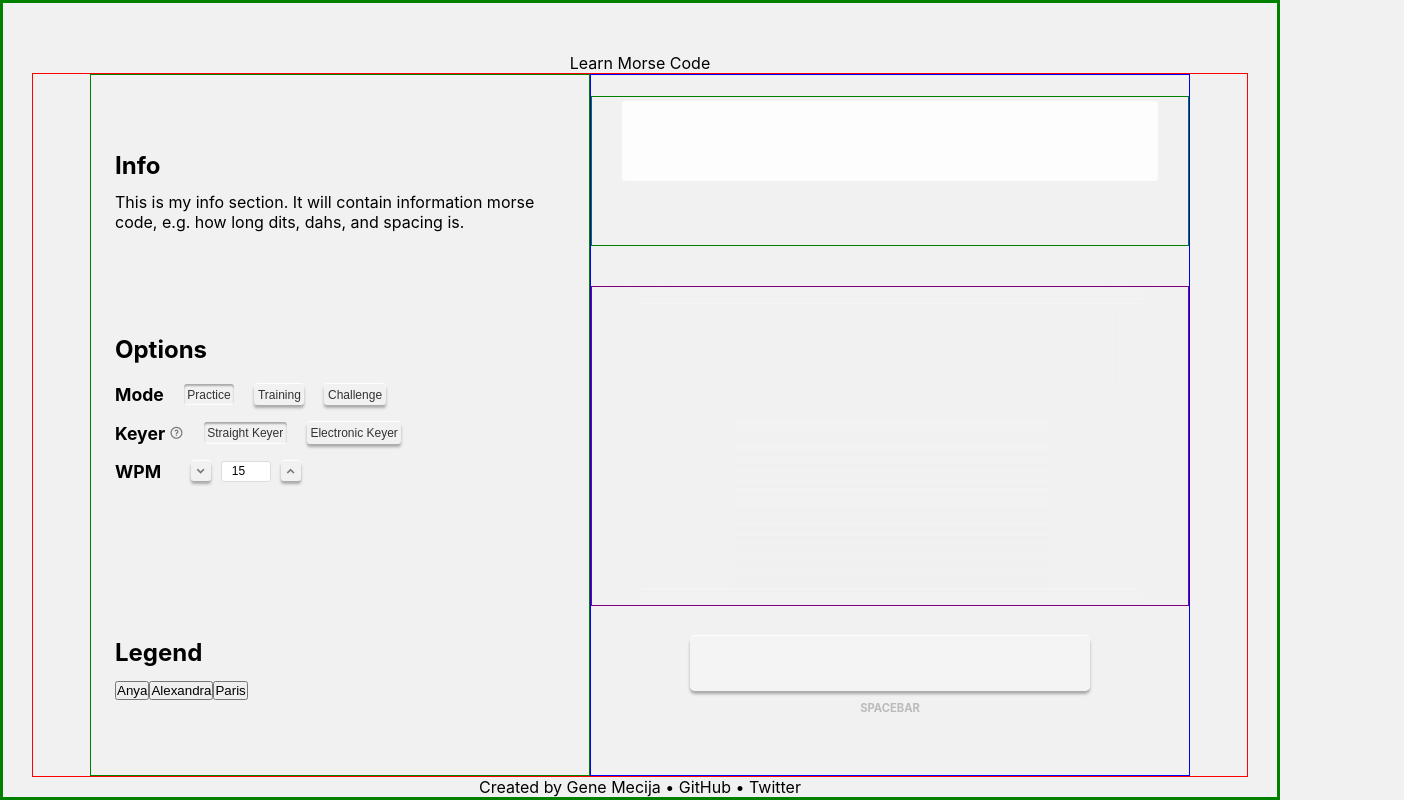
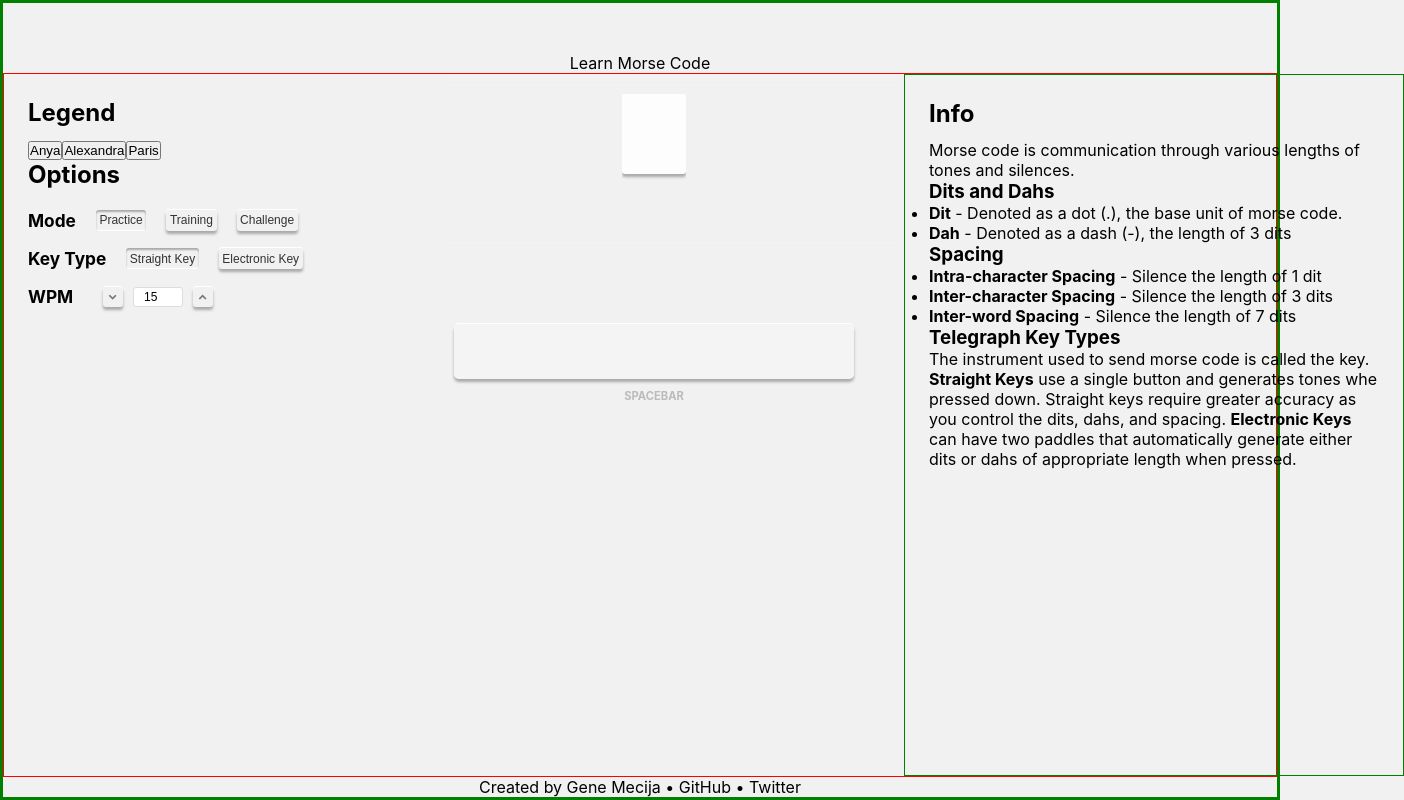
Before and after one commit to genemecija/learn-morse-code, a React (Create React App) app: page / in a window 1280 px wide. Shown: the whole page, 1404 px wide, since content can reach past the window. Built offline with nearby package versions, Linux system fonts and the light colour scheme.

Commit message:
Alpha/Dit buffer display overflow fade out, Info section, Layout updates

```diff
--- a/src/App.js
+++ b/src/App.js
@@ -39,8 +39,8 @@ export default React.memo(function App() {
                 <MorseBufferContextProvider>
                 <WordListPickerContextProvider>
                 <WordFeederContextProvider>
-                    <div id="sidebar">
-                        <Info />
+                    <div className="sidebar" id="left">
+                        <Legend />
                         <div id="mainOptions">
                             <h2>Options</h2>
                             <ModePicker />
@@ -50,7 +50,6 @@ export default React.memo(function App() {
                                 <WordListPicker />
                             }
                         </div>
-                        <Legend />
                     </div>
                     <div id="main-interface">
                         {keyType === "straight" ?
@@ -77,6 +76,9 @@ export default React.memo(function App() {
 
                         <MorseButtons />
                     </div>
+                    <div className="sidebar" id="right">
+                        <Info />
+                    </div>
                 </WordFeederContextProvider>
                 </WordListPickerContextProvider>
                 </MorseBufferContextProvider>
--- a/src/app-modes/PracticeMode.js
+++ b/src/app-modes/PracticeMode.js
@@ -10,7 +10,7 @@ export default (function PracticeMode(props) {
     return (
         <>
             <MorseBufferDisplay /><br/>
-            <MorseHistory />
+            <MorseHistoryTextBox />
         </>
     );
 
--- a/src/components/Info.js
+++ b/src/components/Info.js
@@ -5,7 +5,19 @@ export default React.memo(function Info() {
     return (
         <div id="info">
             <h2>Info</h2>
-            <p>This is my info section. It will contain information morse code, e.g. how long dits, dahs, and spacing is.</p>
+            Morse code is communication through various lengths of tones and silences.
+            <ul>
+                <h3>Dits and Dahs</h3>
+                <li><b>Dit</b> - Denoted as a dot (.), the base unit of morse code.</li>
+                <li><b>Dah</b> - Denoted as a dash (-), the length of 3 dits</li>
+                <h3>Spacing</h3>
+                <li><b>Intra-character Spacing</b> - Silence the length of 1 dit</li>
+                <li><b>Inter-character Spacing</b> - Silence the length of 3 dits</li>
+                <li><b>Inter-word Spacing</b> - Silence the length of 7 dits</li>
+            </ul>
+
+            <h3>Telegraph Key Types</h3>
+            <p>The instrument used to send morse code is called the key. <b>Straight Keys</b> use a single button and generates tones whe pressed down. Straight keys require greater accuracy as you control the dits, dahs, and spacing. <b>Electronic Keys</b> can have two paddles that automatically generate either dits or dahs of appropriate length when pressed.</p>
         </div>
     )
 })
--- a/src/components/KeyTypePicker.js
+++ b/src/components/KeyTypePicker.js
@@ -36,14 +36,15 @@ export default React.memo(function KeyTypePicker() {
     return (
             <div id="keyType" className="mode-picker">
                 <div id="title">
-                    Keyer&nbsp;<i className="ri-question-line"></i>
+                    Key Type
+                    {/* &nbsp;<i className="ri-question-line"></i>  */}
                 </div>
                 <div id="buttons">
                     <button id="straight" className="selected" onClick={handleClick}>
-                        Straight Keyer
+                        Straight Key
                     </button>
                     <button id="electronic" onClick={handleClick}>
-                        Electronic Keyer
+                        Electronic Key
                     </button>
                 </div>
             </div>
--- a/src/components/MorseBufferDisplay.js
+++ b/src/components/MorseBufferDisplay.js
@@ -29,8 +29,11 @@ export default React.memo(function MorseBufferDisplay() {
 
     return (
         <div id="morseBufferDisplay">
-            <div id="ditDahs">
-                {ditDahs}
+            <div id="overlay"></div>
+            <div id="ditDahs-container">
+                <div id="ditDahs">
+                    {ditDahs}
+                </div>
             </div>
             <div id="alphanumeric-container">
                 <div id="alphanumeric">
--- a/src/config.json
+++ b/src/config.json
@@ -8,5 +8,5 @@
         "normal": 24,
         "fast": 17
     },
-    "historySize": 7
+    "historySize": 40
 }
--- a/src/css/App.css
+++ b/src/css/App.css
@@ -43,17 +43,34 @@ header {
   display: -ms-flexbox;
   display: flex;
   height: 95vh;
-  width: 95vw;
+  width: 100%;
   border: 1px solid red;
-  -webkit-box-pack: center;
-      -ms-flex-pack: center;
-          justify-content: center;
+  -webkit-box-pack: start;
+      -ms-flex-pack: start;
+          justify-content: flex-start;
   -webkit-box-align: center;
       -ms-flex-align: center;
           align-items: center;
 }
 
-#main-content #sidebar {
+#main-content .sidebar#left {
+  display: -webkit-box;
+  display: -ms-flexbox;
+  display: flex;
+  -webkit-box-orient: vertical;
+  -webkit-box-direction: normal;
+      -ms-flex-direction: column;
+          flex-direction: column;
+  -webkit-box-pack: start;
+      -ms-flex-pack: start;
+          justify-content: flex-start;
+  height: 100%;
+  min-width: 400px;
+  width: 400px;
+  padding: 1.5em;
+}
+
+#main-content .sidebar#right {
   border: 1px solid green;
   display: -webkit-box;
   display: -ms-flexbox;
@@ -62,15 +79,17 @@ header {
   -webkit-box-direction: normal;
       -ms-flex-direction: column;
           flex-direction: column;
-  -ms-flex-pack: distribute;
-      justify-content: space-around;
+  -webkit-box-pack: start;
+      -ms-flex-pack: start;
+          justify-content: flex-start;
   height: 100%;
-  width: 500px;
+  min-width: 500px;
+  width: 600px;
   padding: 1.5em;
+  right: 0px;
 }
 
 #main-content #main-interface {
-  border: 1px solid blue;
   display: -webkit-box;
   display: -ms-flexbox;
   display: flex;
@@ -81,12 +100,15 @@ header {
   -webkit-box-align: center;
       -ms-flex-align: center;
           align-items: center;
-  -webkit-box-pack: center;
-      -ms-flex-pack: center;
-          justify-content: center;
-  width: 600px;
+  -webkit-box-pack: start;
+      -ms-flex-pack: start;
+          justify-content: flex-start;
+  -webkit-box-flex: 1;
+      -ms-flex-positive: 1;
+          flex-grow: 1;
   height: 100%;
-  min-width: 400px;
+  min-width: 500px;
+  width: 500px;
 }
 
 h2 {
@@ -137,7 +159,7 @@ i[class*="ri-"] {
 
 #mainOptions .mode-picker #title {
   font-weight: bold;
-  font-size: 1.1em;
+  font-size: 1.08em;
   height: 100%;
   display: -webkit-box;
   display: -ms-flexbox;
@@ -252,7 +274,7 @@ i[class*="ri-"] {
 #legend #legend-items .item {
   border: 1px solid #ccc;
   margin: 1px;
-  width: 80px;
+  width: 19%;
   display: -webkit-box;
   display: -ms-flexbox;
   display: flex;
@@ -442,7 +464,6 @@ i[class*="ri-"] {
 }
 
 #morseBufferDisplay {
-  border: 1px solid green;
   display: -webkit-box;
   display: -ms-flexbox;
   display: flex;
@@ -457,48 +478,54 @@ i[class*="ri-"] {
       -ms-flex-align: center;
           align-items: center;
   width: 100%;
-  height: 150px;
+  height: 180px;
   margin-bottom: 20px;
   font-family: "Courier Prime", Courier, monospace;
+  position: relative;
+  padding-top: 15px;
+  padding-bottom: 15px;
+}
+
+#morseBufferDisplay #overlay {
+  -webkit-box-shadow: inset 20px 0px 20px -5px #f1f1f1;
+          box-shadow: inset 20px 0px 20px -5px #f1f1f1;
+  position: absolute;
+  display: inline-block;
+  top: 0;
+  left: 0;
+  width: 100%;
+  height: 100%;
+  z-index: 100;
 }
 
 #morseBufferDisplay #alphanumeric-container {
-  background: #fdfdfd;
-  display: -webkit-box;
-  display: -ms-flexbox;
-  display: flex;
-  padding-left: 5px;
-  height: 5rem;
-  padding-top: 10px;
-  width: 90%;
-  margin-bottom: 10px;
-  display: flex;
-  -webkit-box-pack: center;
-      -ms-flex-pack: center;
-          justify-content: center;
-  -webkit-box-align: center;
-      -ms-flex-align: center;
-          align-items: center;
-  border-radius: 3px;
+  text-align: center;
+  max-width: 100%;
+  overflow-x: hidden;
 }
 
 #morseBufferDisplay #alphanumeric-container #alphanumeric {
+  background: #fdfdfd;
+  height: 5rem;
+  padding-left: 5px;
+  padding-right: 5px;
+  padding-top: 0.45rem;
   font-size: 4rem;
-  background-color: transparent;
+  min-width: 4rem;
+  margin-bottom: 10px;
+  border-radius: 3px;
+  -webkit-box-shadow: 0px 3px 3px rgba(0, 0, 0, 0.3), 0px -1px 1px white;
+          box-shadow: 0px 3px 3px rgba(0, 0, 0, 0.3), 0px -1px 1px white;
+  float: right;
 }
 
-#morseBufferDisplay #alphanumeric-container #alphanumeric:first-child {
-  padding-left: 5px;
-  padding-right: 5px;
+#morseBufferDisplay #ditDahs-container {
+  text-align: center;
+  max-width: 100%;
+  overflow-x: hidden;
 }
 
-#morseBufferDisplay #alphanumeric-container #alphanumeric span {
-  padding: 3px;
-  -webkit-transition: background 300ms ease-in-out;
-  transition: background 300ms ease-in-out;
-}
-
-#morseBufferDisplay #ditDahs {
+#morseBufferDisplay #ditDahs-container #ditDahs {
   height: 50px;
   padding-right: 5px;
   display: -webkit-box;
@@ -513,15 +540,10 @@ i[class*="ri-"] {
           justify-content: center;
   font-size: 3rem;
   font-family: "Courier", monospace;
+  float: right;
 }
 
-#morseBufferDisplay #ditDahs span {
-  padding: 3px;
-  -webkit-transition: background 100ms ease-in-out;
-  transition: background 100ms ease-in-out;
-}
-
-#morseBufferDisplay #ditDahs .ditDah {
+#morseBufferDisplay #ditDahs-container #ditDahs .ditDah {
   background: #fdfdfd;
   height: 40px;
   width: 30px !important;
@@ -651,21 +673,31 @@ i[class*="ri-"] {
 }
 
 #morseHistory-textbox {
-  border: 1px solid cyan;
+  background: #ddd;
+  border-radius: 5px;
+  height: auto;
+  width: 90%;
+  font-family: Courier;
+  font-size: 1.5rem;
   display: -webkit-box;
   display: -ms-flexbox;
   display: flex;
-  height: 150px;
-  width: 75%;
-  padding: 15px;
-  font-family: Courier;
-  font-size: 1.5rem;
+  -ms-flex-line-pack: start;
+      align-content: flex-start;
+  -ms-flex-wrap: wrap;
+      flex-wrap: wrap;
 }
 
 #morseHistory-textbox span {
-  background: #CCC;
-  margin-right: 0.7rem;
+  margin: 5px;
+  background: #fdfdfd;
   height: 1.5rem;
+  padding: 4px;
+  padding-top: 0px;
+  padding-bottom: 0px;
+  border-radius: 3px;
+  -webkit-box-shadow: 0px 3px 3px rgba(0, 0, 0, 0.2), 0px -1px 1px rgba(255, 255, 255, 0.1);
+          box-shadow: 0px 3px 3px rgba(0, 0, 0, 0.2), 0px -1px 1px rgba(255, 255, 255, 0.1);
 }
 
 #morseHistory {
--- a/src/hooks/useStraightKey.js
+++ b/src/hooks/useStraightKey.js
@@ -66,7 +66,7 @@ function useStraightKey() {
                 (event.repeat)) {
                 return
             }
-            if (event.keyCode === 32) {
+            else {
                 document.getElementById('morseButton').classList.add('active')
 
                 isRunning = true
--- a/src/scss/App.scss
+++ b/src/scss/App.scss
@@ -51,29 +51,42 @@ header {
 #main-content {
     display: flex;
     height: 95vh;
-    width: 95vw;
+    width: 100%;
     border: 1px solid red;
-    justify-content: center;
+    justify-content: flex-start;
     align-items: center;
 
-    #sidebar {
+    .sidebar#left {
+        // border: 1px solid green;
+        display: flex;
+        flex-direction: column;
+        justify-content: flex-start;
+        height: 100%;
+        min-width: 400px;
+        width: 400px;
+        padding: 1.5em;
+    }
+    .sidebar#right {
         border: 1px solid green;
         display: flex;
         flex-direction: column;
-        justify-content: space-around;
+        justify-content: flex-start;
         height: 100%;
-        width: 500px;
+        min-width: 500px;
+        width: 600px;
         padding: 1.5em;
+        right: 0px;
     }
     #main-interface {
-        border: 1px solid blue;
+        // border: 1px solid blue;
         display: flex;
         flex-direction: column;
         align-items: center;
-        justify-content: center;
-        width: 600px;
+        justify-content: flex-start;
+        flex-grow: 1;
         height: 100%;
-        min-width: 400px;
+        min-width: 500px;
+        width: 500px;
     }
 }
 footer {
@@ -112,7 +125,7 @@ i[class*="ri-"] {
 
         #title {
             font-weight: bold;
-            font-size: 1.1em;
+            font-size: 1.08em;
             // border: 1px solid red;
             height: 100%;
             display: flex;
@@ -195,7 +208,7 @@ i[class*="ri-"] {
         .item {
             border: 1px solid #ccc;
             margin: 1px;
-            width: 80px;
+            width: 19%;
             display: flex;
 
             button {
@@ -414,65 +427,89 @@ i[class*="ri-"] {
 
 
 #morseBufferDisplay {
-    border: 1px solid green;
+    // border: 1px solid green;
     display: flex;
     justify-content: center;
     flex-direction: column-reverse;
     align-items: center;
     width: 100%;
-    height: 150px;
+    height: 180px;
     margin-bottom: 20px;
     font-family: $buffer-font;
+    position: relative;
+    padding-top: 15px;
+    padding-bottom: 15px;
     // font-weight: bold;
+
+    #overlay {
+        // background: blue;
+        box-shadow: inset 20px 0px 20px -5px $main-bg-color-light;
+        position: absolute;
+        display: inline-block;
+        top:0;
+        left:0;
+        width: 100%;
+        height: 100%;
+        z-index: 100;
+    }
 
     #alphanumeric-container {
         // border-left: 2px solid #000;
-        background: #fdfdfd;
-        display: flex;
-        padding-left: 5px;
-        height: 5rem;
-        padding-top: 10px;
-        width: 90%;
-        margin-bottom: 10px;
-        display: flex;
-        justify-content: center;
-        align-items: center;
-        border-radius: $main-border-radius;
-        // box-shadow: $main-box-shadow-light;
+
+        // display: flex;
+
+
+        // display: flex;
+        // justify-content: center;
+        // align-items: center;
         // box-shadow: $morseCard-shadow-light;
+        text-align: center;
+        max-width: 100%;
+        overflow-x: hidden;
+        // border: 1px solid red;
 
         #alphanumeric {
-            font-size:  4rem;
-            background-color: transparent;
-
-            &:first-child {
+            // border: 1px solid blue;
+            background: #fdfdfd;
+            height: 5rem;
             padding-left: 5px;
             padding-right: 5px;
-                // box-shadow: $main-box-shadow;
-            }
-            span {
-                padding: $main-border-radius;
-                transition: background 300ms ease-in-out;
+            padding-top: 0.45rem;
+            font-size:  4rem;
+            min-width: 4rem;
+            margin-bottom: 10px;
+            border-radius: $main-border-radius;
+            box-shadow: $main-box-shadow-light;
+            float: right;
         }
     }
-    }
+    #ditDahs-container {
+        // display: flex;
+        // justify-content: flex-start;
+        text-align: center;
+        max-width: 100%;
+        // border: 1px solid red;
+        overflow-x: hidden;
 
         #ditDahs {
-        // width: 50%;
             height: 50px;
             padding-right: 5px;
             // border-right: 2px solid #000;
             display: flex;
             flex-direction: row;
             justify-content: center;
+            // border: 1px solid purple;
             font-size: 3rem;
             font-family: $ditDah-font;
+            float: right;
             // font-weight: bold;
 
-        span {
-            padding: $main-border-radius;
-            transition: background 100ms ease-in-out;
-        }
+            // span {
+            //     padding: $main-border-radius;
+            //     transition: background 100ms ease-in-out;
+            //     width: 30px;
+            //     background: blue;
+            // }
 
             .ditDah {
                 background: #fdfdfd;
@@ -489,6 +526,7 @@ i[class*="ri-"] {
                 transition: all 100ms ease-in-out;
             }
 
+        }
     }
 }
 
@@ -584,20 +622,29 @@ i[class*="ri-"] {
 // }
 
 #morseHistory-textbox {
-    border: 1px solid cyan;
-    display: flex;
-    height: 150px;
-    width: 75%;
-    padding: 15px;
-    // background: #ddd;
+    // border: 1px solid cyan;
+    background: #ddd;
+    border-radius: 5px;
+    height: auto;
+    width: 90%;
     font-family: Courier;
     font-size: 1.5rem;
+    display: flex;
+    align-content: flex-start;
+    flex-wrap: wrap;
+
     span {
-        background: #CCC;
-        margin-right: 0.7rem;
+        margin: 5px;
+        background: #fdfdfd;
         height: 1.5rem;
+        padding: 4px;
+        padding-top: 0px;
+        padding-bottom: 0px;
+        border-radius: $main-border-radius;
+        box-shadow: $main-box-shadow-dark;
     }
 }
+
 #morseHistory {
     border: 1px solid purple;
     display: flex;
```
Also changed, not shown: src/components/DitDahDisplay.js (+9 -3 lines), 1 other file (tests, documents, lock files or other folders). Lines whose indentation alone changed are shown as unchanged.
